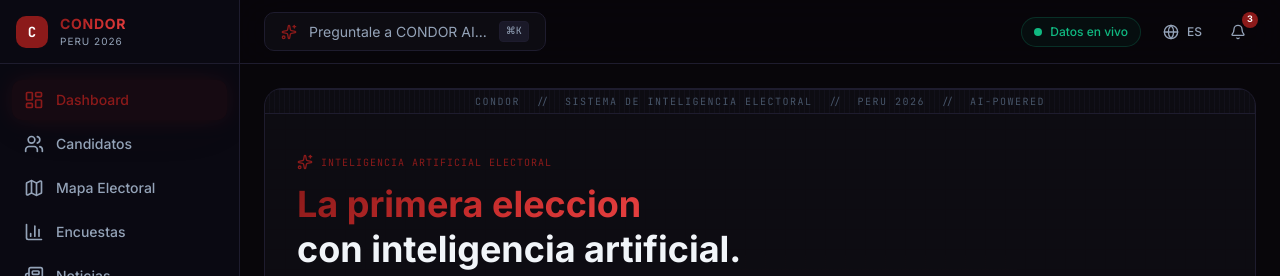
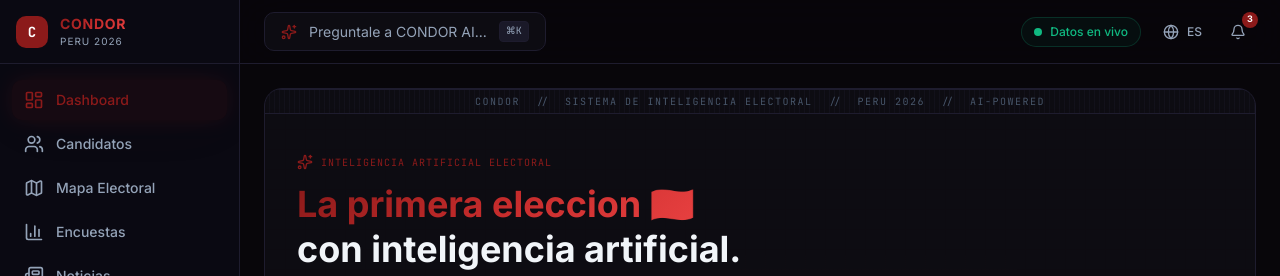
Before and after one commit to martinbeasnunez/republica, a Next.js app: page / in a window 1280 px wide. Shown: the top 276 px of the page. Built offline with nearby package versions, Linux system fonts and the light colour scheme; no server answers.

Commit message:
Add Peru flag emoji 🇵🇪 to home hero heading
Co-Authored-By: Claude Opus 4.6 <noreply@anthropic.com>

```diff
--- a/components/home/ai-hero.tsx
+++ b/components/home/ai-hero.tsx
@@ -33,7 +33,7 @@ export function AIHero() {
 
             <h1 className="text-2xl sm:text-3xl lg:text-4xl font-bold leading-tight">
               <span className="text-gradient">
-                La primera eleccion
+                La primera eleccion 🇵🇪
               </span>
               <br />
               <span className="text-foreground">
```
